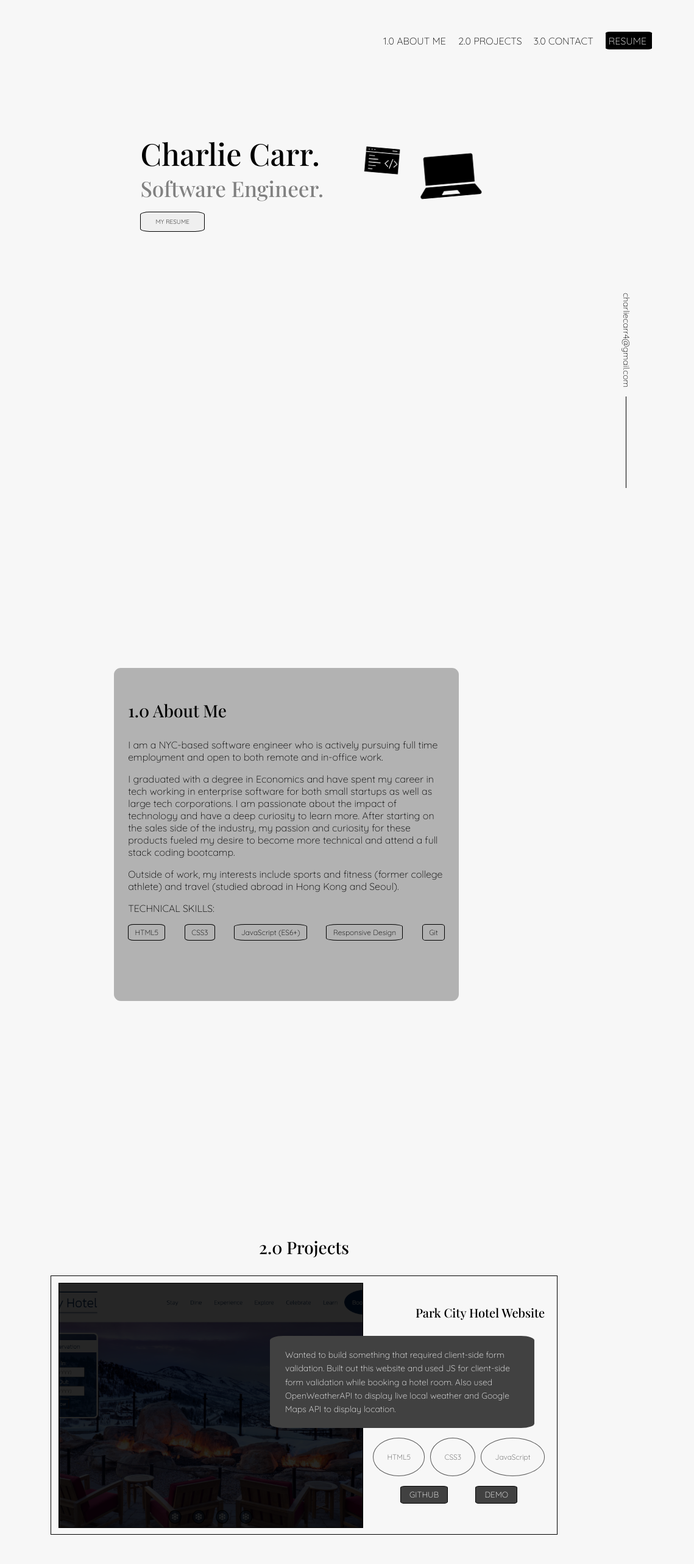
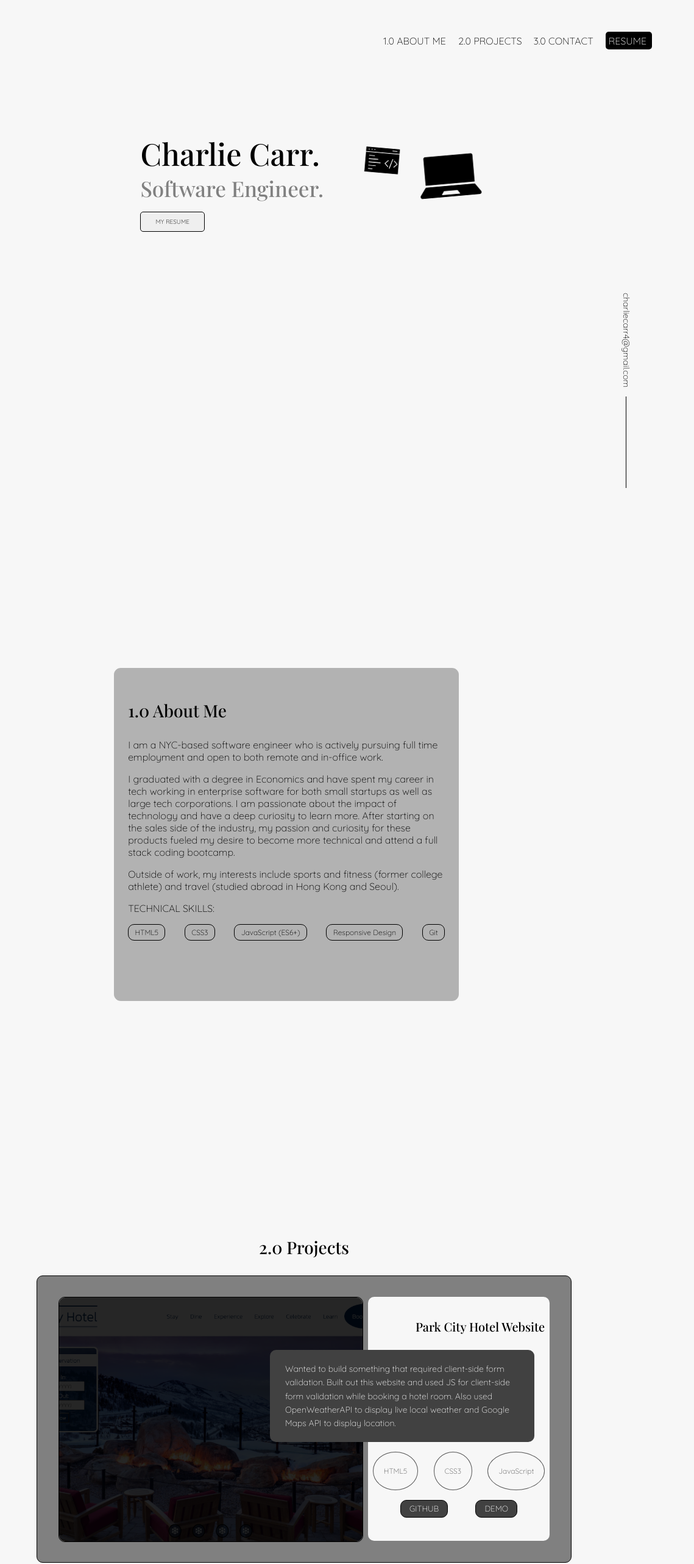
Before and after one commit to CharlesCarr/personal-portfolio-website, a plain HTML site: page newdesign/index.html in a window 1280 px wide. Shown: the top 2564 px of the page at 61% size, 141-1280 px from the left. Drawn offline with nearby package versions, Linux system fonts and the light colour scheme; a web font is replaced by a local one.

Commit message:
fixed border radius for all elements

```diff
--- a/newdesign/style.css
+++ b/newdesign/style.css
@@ -84,6 +84,10 @@ a {
     width: 90%;
 }
 
+#top-nav {
+    display: flex;
+}
+
 #top-logo {
     font-family: 'Playfair Display', serif;
     font-size: 40px;
@@ -91,14 +95,17 @@ a {
 }
 
 
+
 #resume-nav {
     padding: 1%;
+    /* padding: 1% 2% 1% 2%; */
     margin: 1%;
     width: 80px;
+    height: 20px;
     background-color: black;
     font-family: 'Quicksand', sans-serif;
     /* border: 1px solid black; */
-    border-radius: 8%;
+    border-radius: 5px;
     z-index: 101;
 
     transition: all ease-in 200ms;
@@ -156,8 +163,8 @@ a {
     font-family: 'Quicksand', sans-serif;
     font-size: 14px;
     border: 1px solid black;
-    border-radius: 15%;
-    /* background-color: lightslategray; */
+    /* border-radius: 15%; */
+    border-radius: 5px;
     padding: 3% 8% 3% 8%;
     margin-top: 5%;
     cursor: pointer;
@@ -326,7 +333,7 @@ a {
 
 .skill {
     border: 1px solid black;
-    border-radius: 15%;
+    border-radius: 10px;
     padding: 1% 2% 1% 2%;
     font-size: 12px;
 }
@@ -350,8 +357,10 @@ a {
     /* height: 100%; */
     display: flex;
     border: 1px solid black;
-    padding: 1%;
+    border-radius: 10px;
+    padding: 3%;
     margin-bottom: 8%;
+    background-color: grey;
 }
 
 /* test for design */
@@ -383,6 +392,7 @@ a {
     height: 400px;
     /* height: 100%; */
     border: 1px solid black;
+    border-radius: 10px;
     /* z-index: 90; */
 
 }
@@ -393,6 +403,8 @@ a {
     height: 400px;
     /* height: 100%; */
     border: 1px solid black;
+    border-radius: 10px;
+    background-color: rgb(247, 247, 247);
     /* margin-left: 1%; */
     padding: 0 1% 0 1%;
     z-index: 99;
@@ -425,7 +437,7 @@ a {
     padding: 2% 10% 2% 9%;
     color: rgb(247, 247, 247);
     line-height: 1.6;
-    border-radius: 5%;
+    border-radius: 10px;
     font-size: 14px;
 }
 
@@ -473,6 +485,7 @@ a {
     height: 100%;
     object-fit: cover;
     filter: brightness(15%);
+    border-radius: 10px;
     /* z-index: -99; */
 
     transition: all ease-in-out 500ms;
@@ -498,7 +511,7 @@ a {
     background-color: rgb(247, 247, 247);
     color: #565656;
     border-radius: 50%;
-    padding: 8% 8% 8% 8%;
+    padding: 8% 6% 8% 6%;
     font-size: 12px;
 }
 
@@ -509,7 +522,7 @@ a {
 
 #project-buttons-three button, #project-buttons-two button, #project-buttons button {
     border: 1px solid black;
-    border-radius: 10%;
+    border-radius: 10px;
     background-color: #414141;
     color: white;
     padding: 2% 5% 2% 5%;
@@ -542,7 +555,7 @@ a {
     margin: 0% 25% 0% 25%;
     padding: 2%;
     background-color: rgb(178,178,178);
-    border-radius: 2%;
+    border-radius: 30px;
     border: 1px solid black;
     width: 60%;
     min-width: 350px;
@@ -559,7 +572,7 @@ a {
 
 #call-to-action button {
     border: 1px solid black;
-    border-radius: 10%;
+    border-radius: 5px;
     padding: 2% 5% 2% 5%;
     margin-top: 5%;
     font-family: 'Quicksand', sans-serif;
```
Also changed, not shown: newdesign/index.html (+2 -0 lines).
